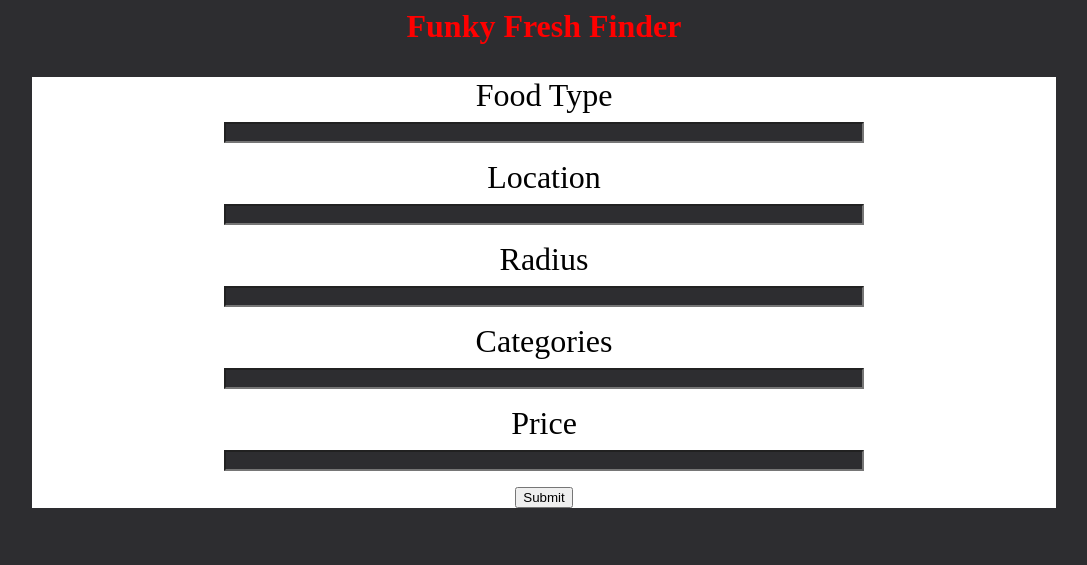
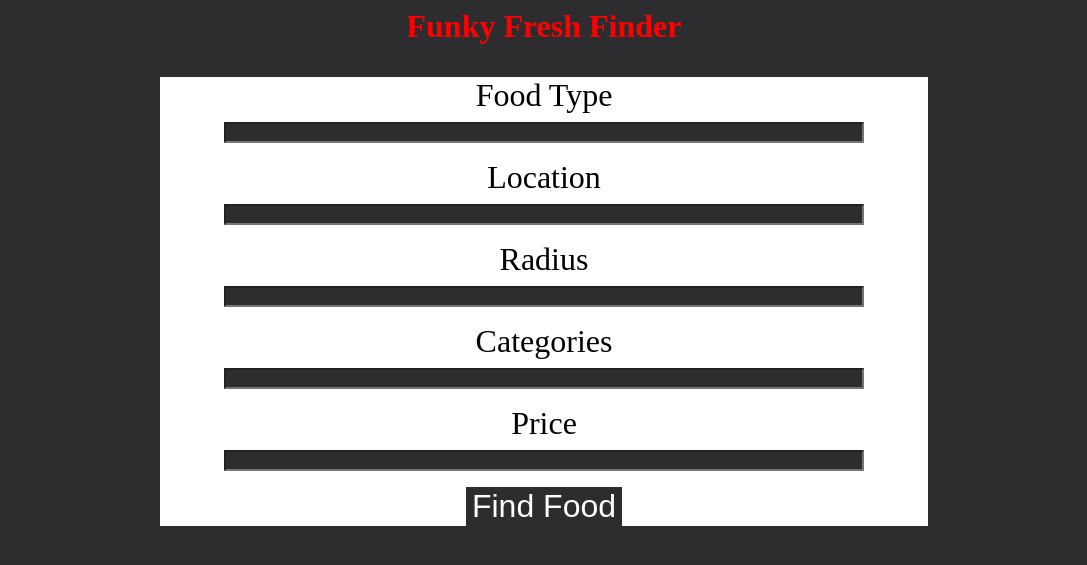
Before and after one commit to estrellafel/pythonProjectCs224, a Flask app: page / in a window 1280 px wide. Shown: the top 565 px of the page, without its empty margins (96-1183 px from the left). Run offline with Flask 2, Linux system fonts and the light colour scheme.

Commit message:
made button look better and decreased width of form

```diff
--- a/static/home.css
+++ b/static/home.css
@@ -25,7 +25,7 @@ body > form {
     flex-flow: row wrap;
     justify-content: center;
     align-items:center;
-    width: 80vw;
+    width: 60vw;
     margin: auto;
 }
 
@@ -49,3 +49,15 @@ body > form > div.group > label {
     color: black;
     font-size: 2em;
 }
+
+body > form > div.group > button {
+    background-color: #2d2d30;
+    color: white;
+    font-size: 2em;
+    border: 0;
+}
+
+body > form > div.group > button:hover {
+    background-color: gray;
+    cursor: pointer;
+}
--- a/templates/home.html
+++ b/templates/home.html
@@ -37,7 +37,7 @@
                 <input type="text" name="price" id="price">
             </div>
             <div class="group">
-                <button type="submit">Submit</button>
+                <button type="submit">Find Food</button>
             </div>
         </form>
         {% if name %}
```
